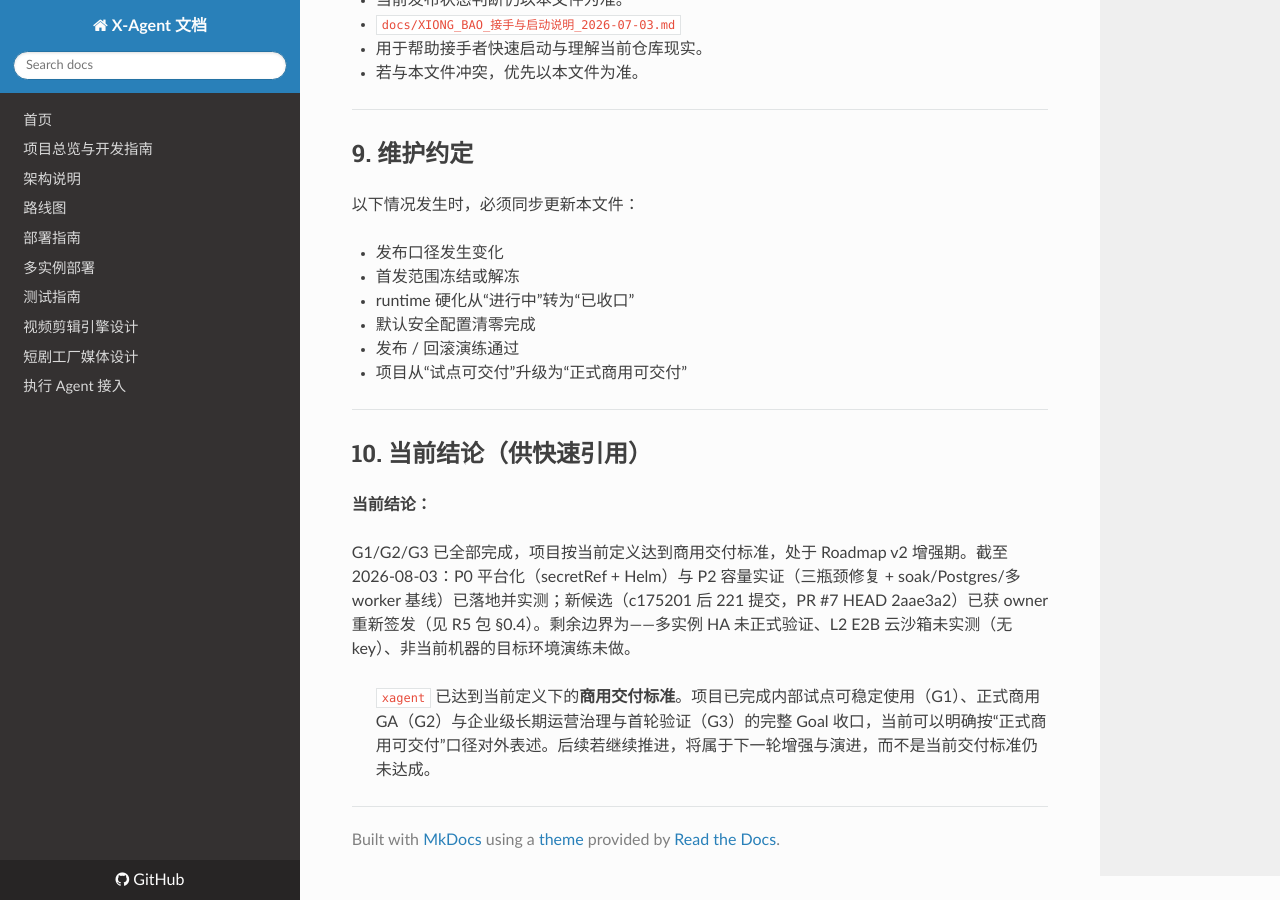
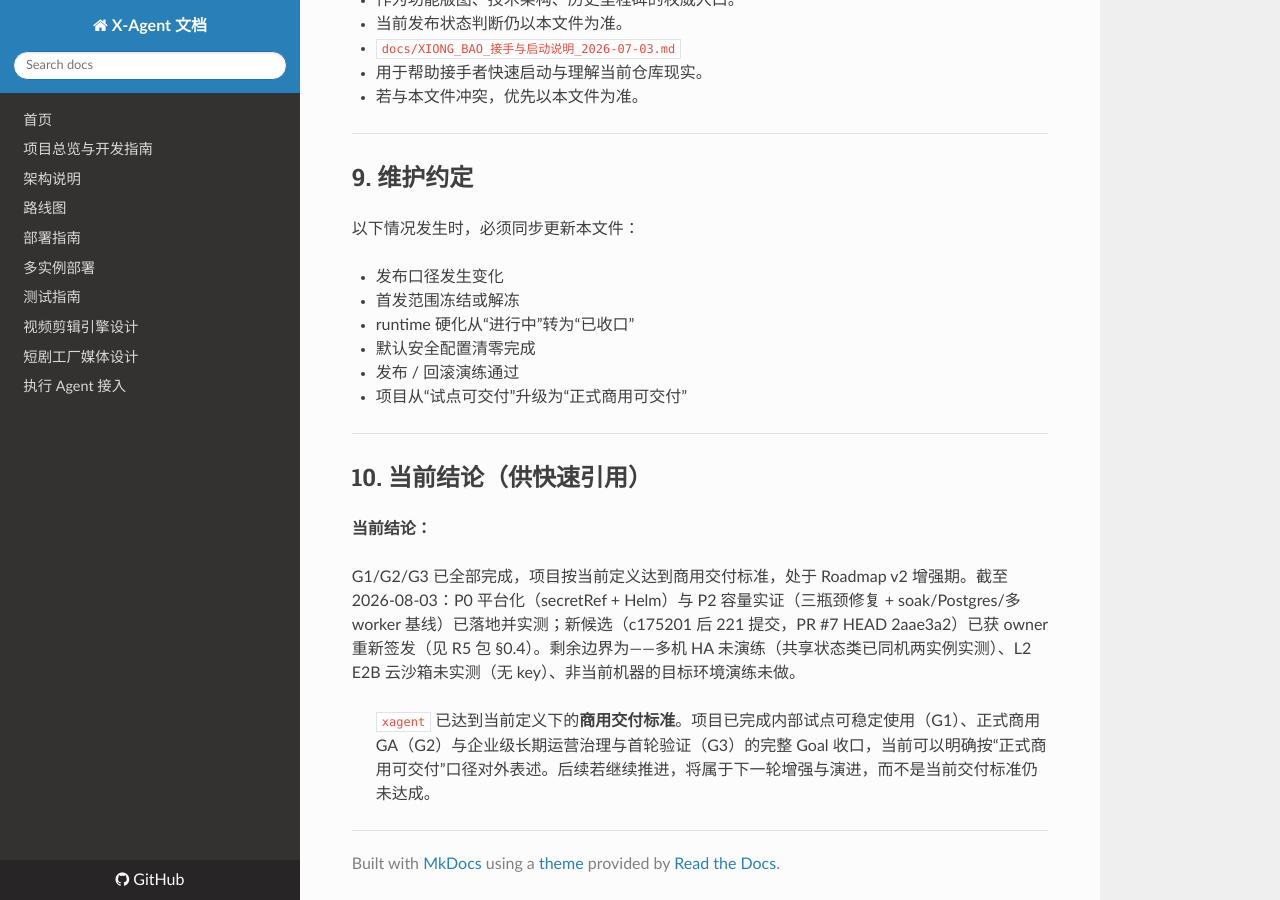
Before and after one commit to xiongpinji/xiongbao, an MkDocs documentation site: the page built from docs/COMMERCIAL_STATUS_SOURCE_OF_TRUTH.md, in a window 1280 px wide and 900 px high, scrolled down 6742 px. Built offline with MkDocs 1.6.1, drawn with Linux system fonts in a browser that asks for light colours; nearby versions of some CDN libraries; some of the changed text lies outside the part shown.

Commit message:
docs(release): 多实例共享状态实测闭环 — 边界表述更新
同机两实例 + 独立 Redis 实测：分布式限流跨实例精确结算、调度器分布式锁
互斥、登录限流跨实例共享锁定（audit-20260802/HA_MULTI_INSTANCE_VERIFY_20260803.md）。
SOT/README/ROADMAP/R5 边界由「多实例 HA 未正式验证」修订为
「共享状态类已同机两实例实测；多机 HA 未演练」。

```diff
--- a/docs/COMMERCIAL_STATUS_SOURCE_OF_TRUTH.md
+++ b/docs/COMMERCIAL_STATUS_SOURCE_OF_TRUTH.md
@@ -130,7 +130,7 @@
 - **P2 容量实证第一轮闭环**：三瓶颈（bcrypt 同步阻塞 / skills 双重序列化 / 限流硬编码）全部修复并实测——login c=50 3.2→54.8 RPS（17×）、skills c=50 31.5→162.3 RPS（5.2×）、限流 XAGENT_SECURITY__RATE_LIMIT_* 全项可配
 - **P2 正式压测**：10min soak 142,720 请求全 200 无泄漏迹象；Postgres 目标配置不劣于 SQLite；4 worker 形态 canvas c=10 达 606 RPS（6.4×）— `audit-20260802/LOAD_TEST_FORMAL_20260803.md`
 - **CI 门禁补强**：PR #7 新候选 backend/frontend/license-gate/e2e-api 全绿（run 30829673045）；e2e-api 与 backend 解耦防止连带 SKIPPED 掩盖 API 漂移；/perf 端点存量 bug 修复
-- **多实例 HA 仍未正式验证**（Redis 化完成但未经多实例实测）；**L2 E2B 未实测**（无 key）；**非当前机器的目标环境演练仍未做**——此三项维持原边界不外推
+- **多实例共享状态（限流/登录锁定/调度锁）已同机两实例实测**（HA_MULTI_INSTANCE_VERIFY_20260803）；多机 HA/Redis 自身高可用仍未演练；**L2 E2B 未实测**（无 key）；**非当前机器的目标环境演练仍未做**——此三项维持原边界不外推
 
 ---
 
@@ -233,6 +233,6 @@
 
 **当前结论：**
 
-G1/G2/G3 已全部完成，项目按当前定义达到商用交付标准，处于 Roadmap v2 增强期。截至 2026-08-03：P0 平台化（secretRef + Helm）与 P2 容量实证（三瓶颈修复 + soak/Postgres/多 worker 基线）已落地并实测；新候选（c175201 后 221 提交，PR #7 HEAD 2aae3a2）已获 owner 重新签发（见 R5 包 §0.4）。剩余边界为——多实例 HA 未正式验证、L2 E2B 云沙箱未实测（无 key）、非当前机器的目标环境演练未做。
+G1/G2/G3 已全部完成，项目按当前定义达到商用交付标准，处于 Roadmap v2 增强期。截至 2026-08-03：P0 平台化（secretRef + Helm）与 P2 容量实证（三瓶颈修复 + soak/Postgres/多 worker 基线）已落地并实测；新候选（c175201 后 221 提交，PR #7 HEAD 2aae3a2）已获 owner 重新签发（见 R5 包 §0.4）。剩余边界为——多机 HA 未演练（共享状态类已同机两实例实测）、L2 E2B 云沙箱未实测（无 key）、非当前机器的目标环境演练未做。
 
 > `xagent` 已达到当前定义下的**商用交付标准**。项目已完成内部试点可稳定使用（G1）、正式商用 GA（G2）与企业级长期运营治理与首轮验证（G3）的完整 Goal 收口，当前可以明确按“正式商用可交付”口径对外表述。后续若继续推进，将属于下一轮增强与演进，而不是当前交付标准仍未达成。
```
Also changed, not shown: README.md (+1 -1 lines), docs/ROADMAP.md (+1 -1 lines), docs/coordination/reports/R5_FINAL_REVIEW_PACKAGE.md (+1 -1 lines).
